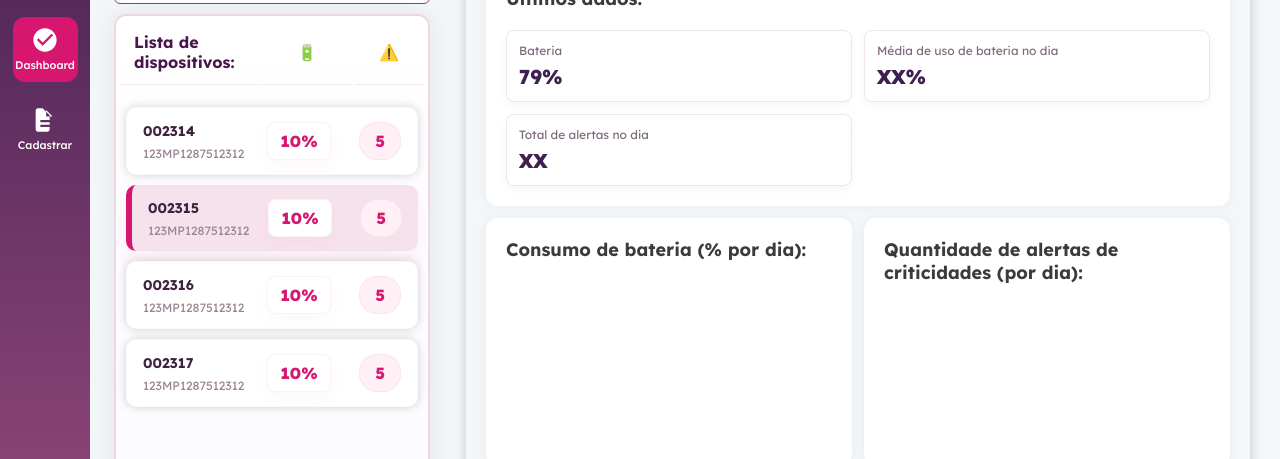
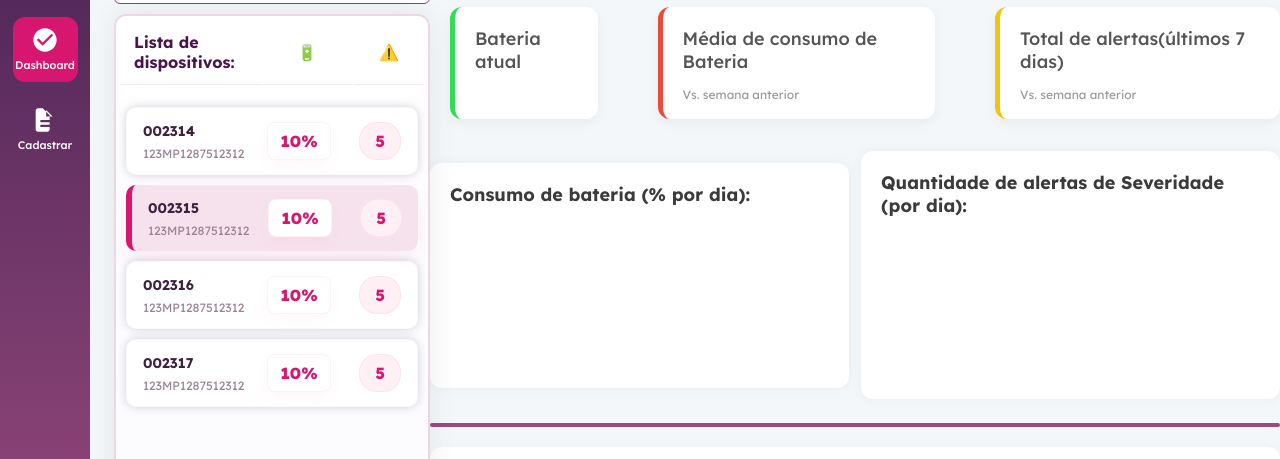
Before and after one commit to fsFernando072/SyncHeart, a website: page Site Institucional/public/dashboard/dashboard_dispositivo.html in a window 1280 px wide. Shown: the part 173-632 px from the top of the page. Drawn offline with nearby package versions, Linux system fonts and the light colour scheme.

Commit message:
Começo da edição no CSS

```diff
--- a/Site Institucional/public/dashboard/css/dashboard_dispositivo.css
+++ b/Site Institucional/public/dashboard/css/dashboard_dispositivo.css
@@ -27,7 +27,7 @@ body {
   background-color: #F4F7FA;
   color: #3B3B3B;
   height: 100vh;
-  overflow: hidden;
+
 }
 
 /* --- 2. LAYOUT PRINCIPAL (container) --- */
@@ -396,25 +396,20 @@ input {
 
 .main-content {
   position: relative;
-  margin-left: calc(var(--sidebar-width) + var(--device-list-width) + 24px);
+  margin-left: calc(var(--sidebar-width) + var(--device-list-width));
   margin-top: calc(var(--header-height) + 24px);
   display: flex;
   flex-direction: column;
-  overflow-y: auto;
   height: calc(100vh - var(--header-height));
   background-color: #F4F7FA;
-  z-index: 5;
+  z-index: 3;
 }
 
 /* container do conteúdo do dashboard */
 .dashboard-container {
-  flex: 1;
-  padding-right: 18px;
   display: flex;
   flex-direction: column;
-  gap: 24px;
-  box-sizing: border-box;
-  z-index: 5;
+  align-items: center;
 }
 
 /* título e breadcrumb */
@@ -431,7 +426,6 @@ input {
   padding-right: 22px;
     border-bottom: 1px solid #e9ecef;
   background: white;
-  z-index: 20;
 }
 
 .page-header h1 {
@@ -459,43 +453,66 @@ input {
 
 /* --- 6. RESTANTE DOS ESTILOS (mantive os seus estilos originais para módulos/KPIs) --- */
 /* KPIs (mini cards) */
-.mini-kpis {
-  display: grid;
-  grid-template-columns: repeat(2, 1fr);
-  gap: 12px;
-  margin-top: 8px;
+/* KPIs */
+.kpi-line {
+    display: flex;
+    gap: 40px;
+    margin-bottom: 20px;
+    margin-top: 50px;
 }
 
-.mini-kpi {
-  background: #fff;
-  border-radius: 8px;
-  padding: 12px;
-  text-align: left;
-  box-shadow: 0 3px 10px rgba(0, 0, 0, 0.04);
-  border: 1px solid #f1e5ec;
+.kpi-card {
+    background: white;
+    padding: 20px;
+    margin-left: 20px;
+    border-radius: 12px;
+    box-shadow: 0 4px 12px rgba(0, 0, 0, 0.05);
+    border-left: 5px solid;
+    transition: transform 0.2s, box-shadow 0.2s;
+    height: 7rem;
 }
 
-.mini-label {
-  font-size: 12px;
-  color: #7d6a7d;
-  margin-bottom: 6px;
+.kpi-card:hover {
+    transform: translateY(-5px);
+    box-shadow: 0 8px 16px rgba(0, 0, 0, 0.08);
 }
 
-.mini-value {
-  font-size: 20px;
-  font-weight: 800;
-  color: #412051;
+.kpi-card h2 {
+    font-size: 18px;
+    color: #555;
+    margin: 0 0 10px 0;
+    font-weight: 500;
 }
+
+.kpi-card .kpi-value {
+    font-size: 36px;
+    font-weight: 700;
+    color: #333;
+    display: block;
+}
+
+.kpi-card .kpi-description {
+    font-size: 12px;
+    color: #999;
+}
+
+.kpi-card.alert {
+    border-left-color: #e74c3c;
+}
+
+.kpi-card.devices {
+    border-left-color: #34db55;
+}
+
+.kpi-card.battery {
+    border-left-color: #f1c40f;
+}
+
+
 
 /* Grid principal (mantém espaçamento vertical entre os grupos) */
 .dashboard-grid {
   display: flexbox;
-  grid-template-columns: 1fr;
-  padding: 20px;
-  margin: 12px;
-  margin-top: 20px;
-  box-shadow: 0 0 12px rgba(0, 0, 0, 0.2);
-  border-radius: 18px;
 }
 
 /* top-row, middle-row e bottom row: contém módulos que devem ficar lado-a-lado */
@@ -506,7 +523,7 @@ input {
   flex-direction: row;
   gap: 12px;
   padding-bottom: 12px;
-  align-items: stretch;
+  align-items: center;
   width: 100%;
 }
 
@@ -514,7 +531,7 @@ input {
 .dashboard-module {
   flex: 1 1 0;
   /* crescer igualmente, encolher se necessário */
-  min-width: 0;
+  min-width: 2;
   /* importante para permitir encolher dentro do flexbox */
   background: white;
   padding: 20px;
@@ -557,6 +574,7 @@ input {
   .bottom-row {
     display: flex;
     flex-direction: column;
+
     width: 100%;
   }
 }
--- a/Site Institucional/public/dashboard/dashboard_dispositivo.html
+++ b/Site Institucional/public/dashboard/dashboard_dispositivo.html
@@ -143,27 +143,31 @@
         <!-- <section class="kpi-line" id="kpi_container"></section> -->
 
         <div class="dashboard-grid">
+          <h2>Últimos dados:</h2>
           <div class="top-row">
 
             <!-- KPIs: Últimos dados -->
-            <section class="dashboard-module" id="module_ultimos_dados">
-              <h2>Últimos dados:</h2>
               <!-- 4 mini cards (bateriaXX%, cpuXX%, memoriaramXX%, memoriaflashXX%) -->
-              <div class="mini-kpis">
-                <div class="mini-kpi">
-                  <div class="mini-label">Bateria</div>
-                  <div class="mini-value" id="mini_batt">XX%</div>
-                </div>
-                <div class="mini-kpi">
-                  <div class="mini-label">Média de uso de bateria no dia</div>
-                  <div class="mini-value" id="mini_cpu">XX%</div>
-                </div>
-                <div class="mini-kpi">
-                  <div class="mini-label">Total de alertas no dia</div>
-                  <div class="mini-value" id="mini_flash">XX</div>
-                </div>
-              </div>
-            </section>
+               <section class="kpi-line" id="kpi_container">
+                    <div class="kpi-card devices">
+                        <h2>Bateria atual</h2>
+                        <span class="kpi-value"></span>
+                    </div>
+
+                    <div class="kpi-card alert">
+                        <h2>Média de consumo de Bateria</h2>
+                        <span class="kpi-value"></span>
+                        <span class="kpi-description"><span></span> Vs. semana anterior</span>
+                    </div>
+
+                    <div class="kpi-card battery">
+                        <h2>Total de alertas(últimos 7 dias)</h2>
+                        <span class="kpi-value"></span>
+                        <span class="kpi-description"><span></span> Vs. semana anterior</span>
+                    </div>
+                </section>
+
+
 
           </div>
 
@@ -179,7 +183,7 @@
 
             <!-- Gráfico Linha: Quantidade de alertas de criticidades (por dia) -->
             <section class="dashboard-module" id="module_alertas_por_dia">
-              <h2>Quantidade de alertas de criticidades (por dia):</h2>
+              <h2>Quantidade de alertas de Severidade (por dia):</h2>
               <div class="module-content">
                 <canvas id="graficoAlertasPorDia"></canvas>
               </div>
@@ -198,7 +202,7 @@
               <thead>
                 <tr>
                   <th>Horário</th>
-                  <th>Evento</th>
+                  <th>Severidade</th>
                   <th>Duração</th>
                 </tr>
               </thead>
@@ -218,6 +222,8 @@
           </section>
         </div>
 
+        <section class="button delete"></section>
+
       </div>
     </main>
   </div>
```
